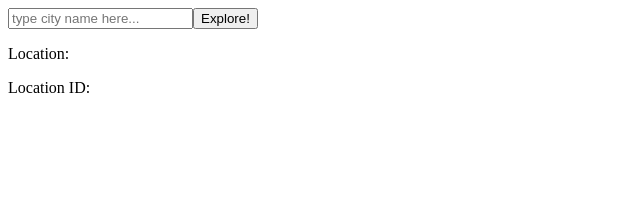
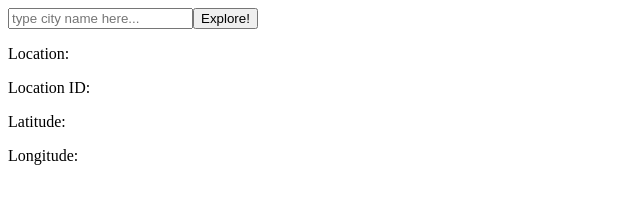
Before and after one commit to AnvayB/city-explorer, a React (Create React App) app: page / in a window 1280 px wide. Shown: the top 215 px of the page, without its empty margins (0-640 px from the left). Built offline with nearby package versions, Linux system fonts and the light colour scheme.

Commit message:
Added lat and long

```diff
--- a/src/App.js
+++ b/src/App.js
@@ -36,6 +36,12 @@ class App extends React.Component {
         <p>
           Location ID: {this.state.location.place_id}
         </p>
+        <p>
+          Latitude: {this.state.location.latitude}
+        </p>
+        <p>
+          Longitude: {this.state.location.longitude}
+        </p>
       </div>
     )
   }
```
